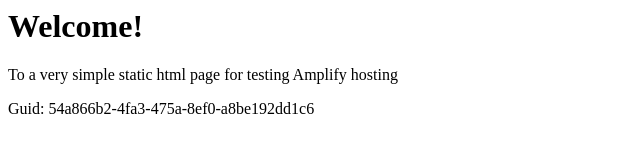
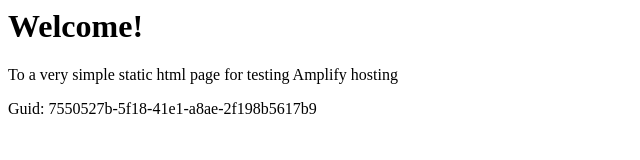
Before and after one commit to aws-aemilia-sfo/Github-PR-Commit-Integration-Test-DoNotTouch-GitHubWebhookPushCanaryTest-v1-preprod-us-west-1, a website: page src/index.html in a window 1280 px wide. Shown: the full height of the page, 0-640 px from the left. Drawn offline with Linux system fonts and the light colour scheme.

Commit message:
commit from integ tests

```diff
--- a/src/index.html
+++ b/src/index.html
@@ -12,6 +12,6 @@
 <body>
     <h1>Welcome!</h1>
     <p>To a very simple static html page for testing Amplify hosting</p>
-    <p>Guid: 54a866b2-4fa3-475a-8ef0-a8be192dd1c6</p></body>
+    <p>Guid: 7550527b-5f18-41e1-a8ae-2f198b5617b9</p></body>
 
 </html>
```
